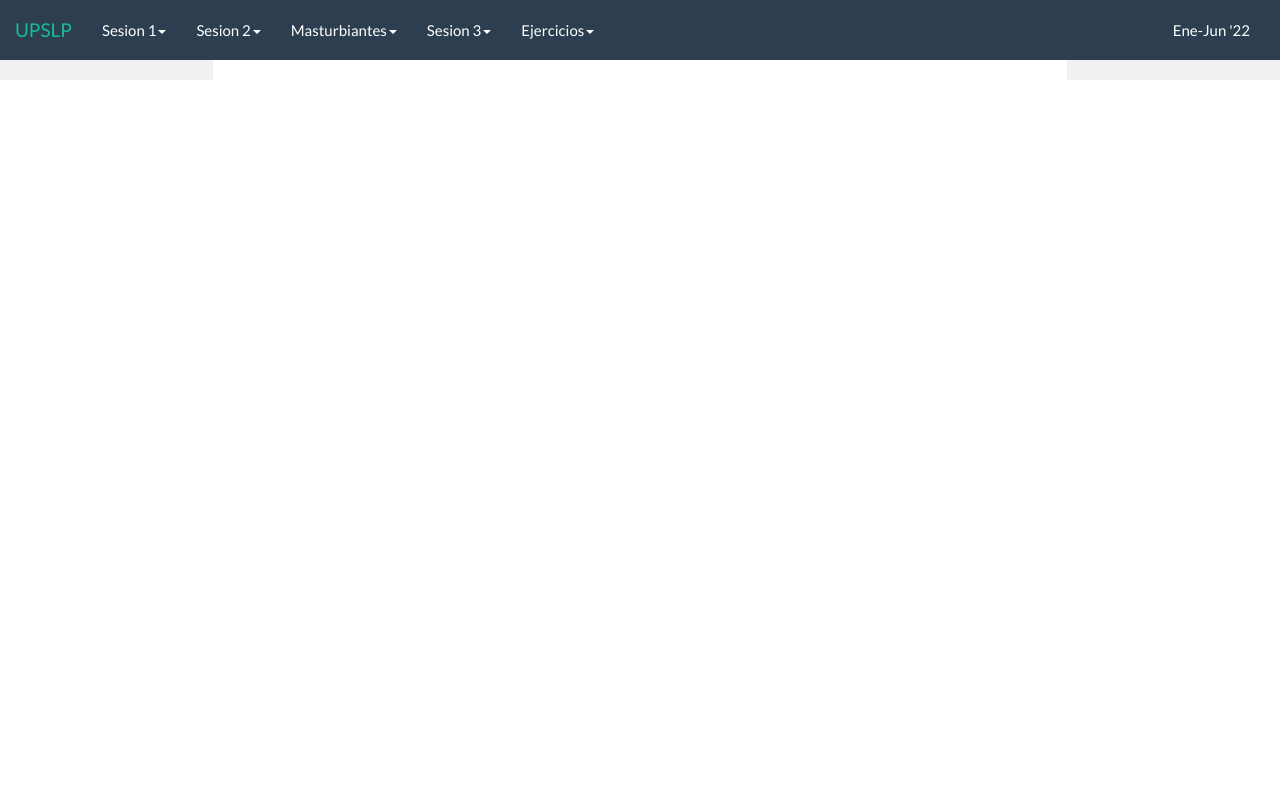
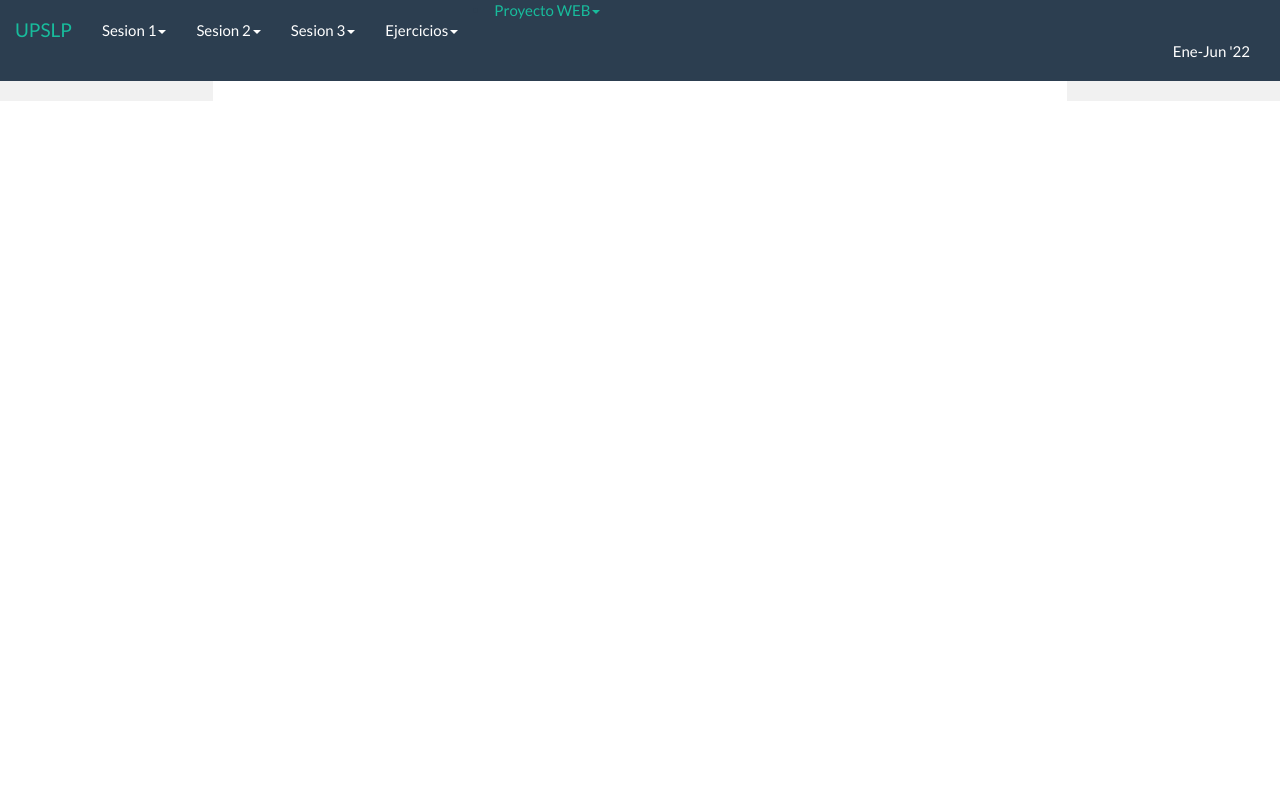
Before and after one commit to LuckyEnty/LuckyEnty.github.io, a plain HTML site: page index.html in a window 1280 px wide. Shown: the top 800 px of the page. Drawn offline with nearby package versions, Linux system fonts and the light colour scheme.

Commit message:
Update index.html

```diff
--- a/index.html
+++ b/index.html
@@ -50,14 +50,6 @@
 				  </ul>
 				</li>
 
-				  <li class="dropdown">
-				  <a href="#" class="dropdown-toggle" data-toggle="dropdown" role="button" aria-expanded="false">Masturbiantes<span class="caret"></span></a>
-				  <ul class="dropdown-menu" role="menu">
-					<li><a href="#" id="p3_11" onclick="cargaPractica('Proyecto_WEB/Index.html');return false;">Proyecto WEB</a></li>
-
-				  </ul>
-				</li>
-
 				<li class="dropdown">
 				  <a href="#" class="dropdown-toggle" data-toggle="dropdown" role="button" aria-expanded="false">Sesion 3<span class="caret"></span></a>
 				  <ul class="dropdown-menu" role="menu">
@@ -82,6 +74,15 @@
 				  </ul>
 				</li>
 			  </ul>
+
+				 <li class="dropdown">
+				  <a href="#" class="dropdown-toggle" data-toggle="dropdown" role="button" aria-expanded="false">Proyecto WEB<span class="caret"></span></a>
+				  <ul class="dropdown-menu" role="menu">
+					<li><a href="#" id="p3_11" onclick="cargaPractica('Proyecto_WEB/Index.html');return false;">Proyecto WEB</a></li>
+
+				  </ul>
+				</li>
+
 			  <ul class="nav navbar-nav navbar-right">
 				<li><a href="#">Ene-Jun '22</a></li>
 			  </ul>
```
